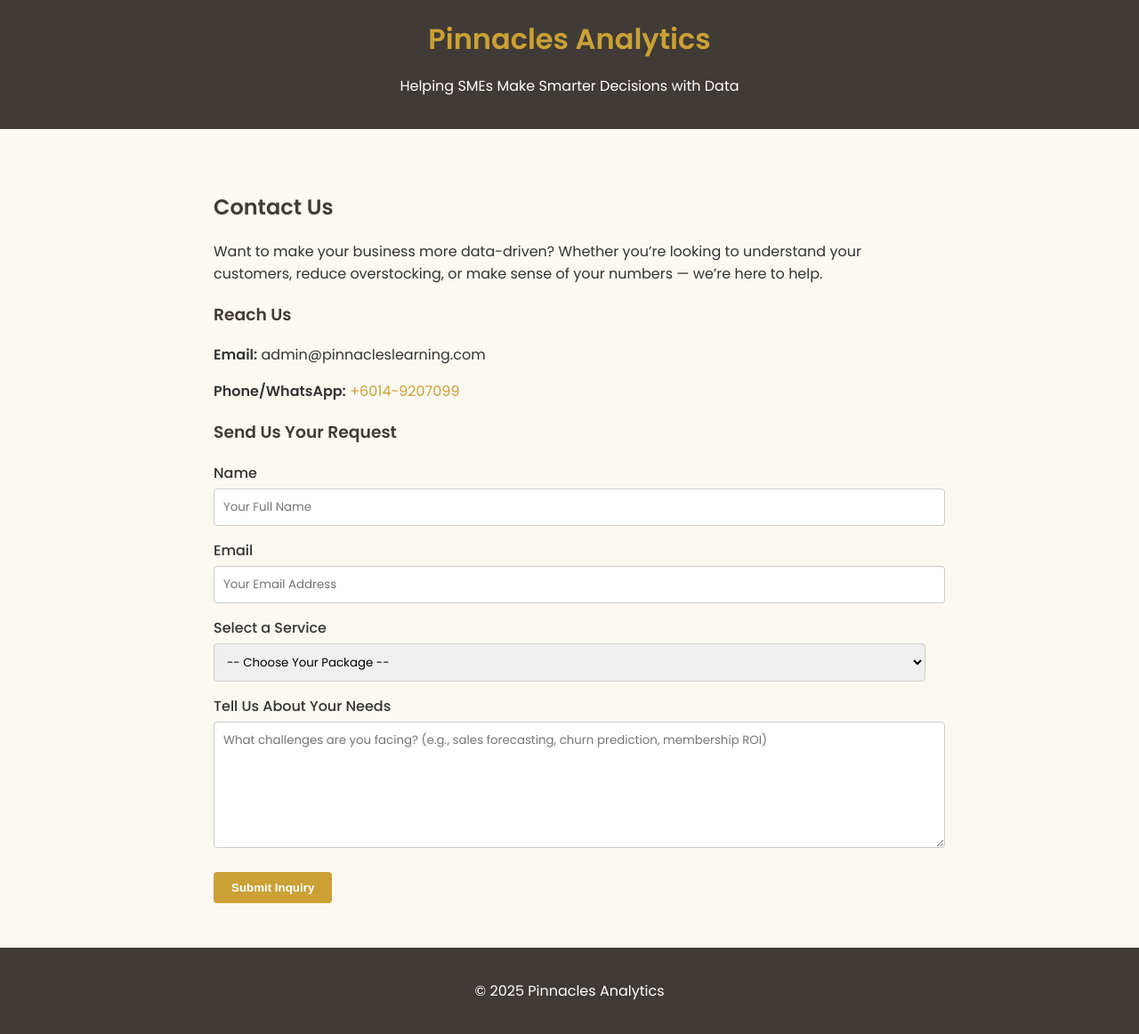
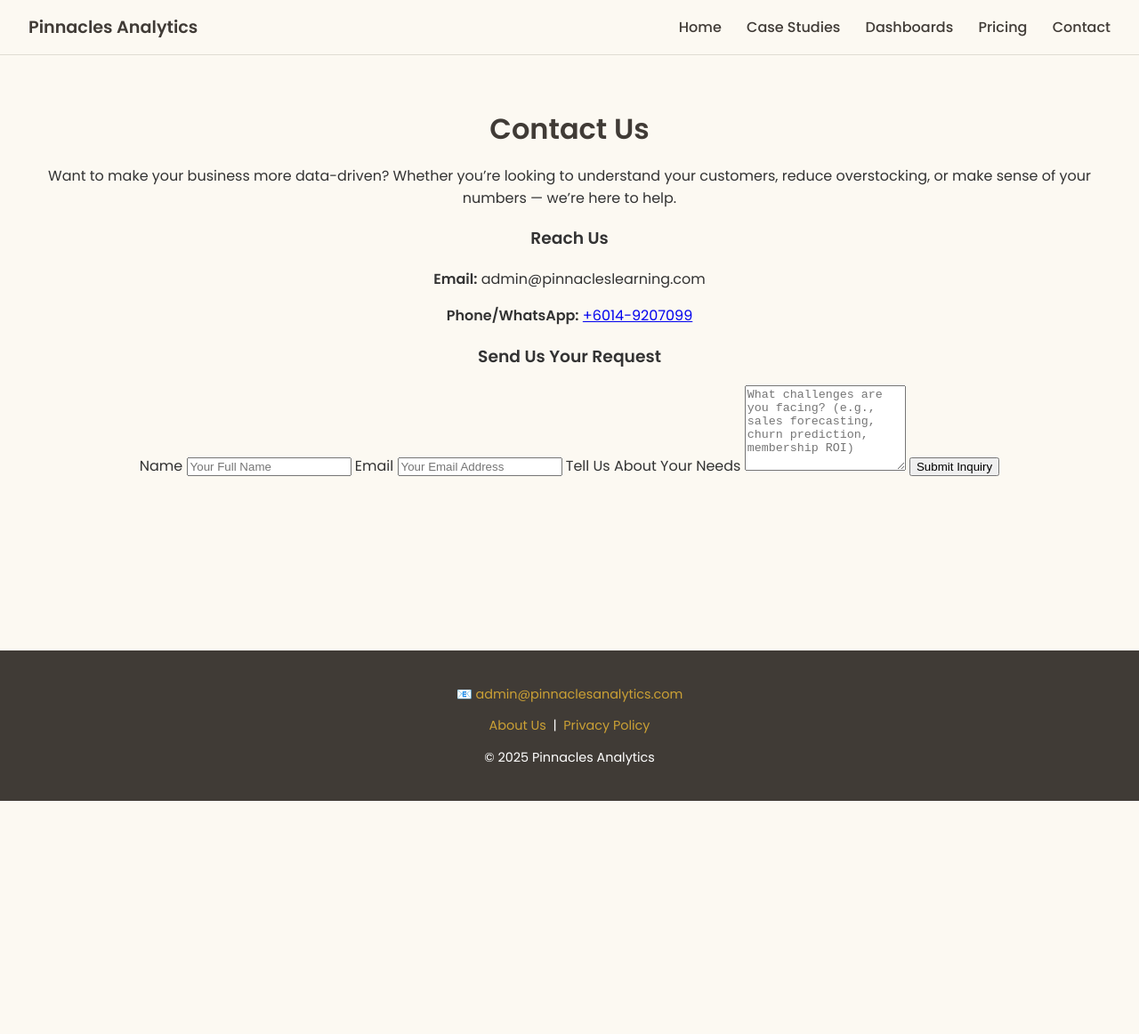
Before and after one commit to lyven81/pinnacles-learning-website, a Jekyll site: the page contact.html, which Jekyll copies as it is, in a window 1280 px wide. Shown: the whole page at 89% size. Built offline with Jekyll 4.4.1, drawn with Linux system fonts in a browser that asks for light colours; after the commit the page ends 900 px from its top, so only the background shows below that.

Commit message:
Update contact.html

```diff
--- a/contact.html
+++ b/contact.html
@@ -1,80 +1,192 @@
+
 <!DOCTYPE html>
 <html lang="en">
 <head>
-  <meta charset="UTF-8">
-  <meta name="viewport" content="width=device-width, initial-scale=1.0">
-  <title>Contact Us | Pinnacles Analytics</title>
-  <link href="https://fonts.googleapis.com/css2?family=Poppins:wght@400;500;600&display=swap" rel="stylesheet">
+  <meta charset="UTF-8" />
+  <meta name="viewport" content="width=device-width, initial-scale=1.0" />
+  <title>Pinnacles Analytics | Friendly Data Help</title>
+  <link href="https://fonts.googleapis.com/css2?family=Poppins:wght@400;500;600&display=swap" rel="stylesheet" />
   <style>
-    body {
+    html, body {
+      height: 100%;
+      margin: 0;
       font-family: 'Poppins', sans-serif;
-      margin: 0;
-      padding: 0;
       background-color: #FCF9F2;
       color: #333;
     }
-    header, footer {
+
+    body {
+      display: flex;
+      flex-direction: column;
+    }
+
+    .navbar {
+      display: flex;
+      justify-content: space-between;
+      align-items: center;
+      background-color: #FCF9F2;
+      padding: 1rem 2rem;
+      border-bottom: 1px solid #e0ddd3;
+    }
+
+    .navbar .brand {
+      font-size: 1.2rem;
+      font-weight: 600;
+      color: #403B36;
+    }
+
+    .navbar nav a {
+      margin-left: 1.5rem;
+      text-decoration: none;
+      color: #403B36;
+      font-weight: 500;
+    }
+
+    .navbar nav a:hover {
+      color: #CBA135;
+    }
+
+    header {
+      text-align: center;
+      padding: 4rem 1rem 3rem;
+      background: linear-gradient(to bottom right, #FCF9F2, #fff9e7);
+    }
+
+    header h1 {
+      font-size: 2.5rem;
+      color: #403B36;
+      margin-top: 0.5rem;
+    }
+
+    .intro h2 {
+  font-size: 2rem;
+  color: #403B36;
+  margin-bottom: 0.5rem;
+}
+
+    header p {
+      font-size: 1.1rem;
+      color: #555;
+      max-width: 600px;
+      margin: 1rem auto 2rem;
+    }
+
+    .cta-button {
+      display: inline-block;
+      background-color: #CBA135;
+      color: white;
+      text-decoration: none;
+      padding: 12px 25px;
+      border-radius: 6px;
+      font-weight: 600;
+      font-size: 1.05rem;
+    }
+
+    .cta-button:hover {
+      background-color: #b08e2e;
+    }
+
+    .container {
+      max-width: 1200px;
+      margin: 0 auto;
+      padding: 2rem 1rem;
+      text-align: center;
+    }
+
+    .intro {
+      margin-bottom: 2rem;
+    }
+
+    .case-grid {
+      display: flex;
+      flex-wrap: wrap;
+      justify-content: center;
+      gap: 2rem;
+    }
+
+    .case-card {
+      background: #FFFFFF;
+      border: 1px solid #e0ddd3;
+      border-radius: 12px;
+      padding: 1.5rem;
+      width: 300px;
+      box-shadow: 0 2px 6px rgba(0, 0, 0, 0.05);
+      text-align: center;
+    }
+
+    .case-card h3 {
+      color: #403B36;
+      margin-top: 0;
+    }
+
+    .case-card a {
+      color: #CBA135;
+      font-weight: 500;
+      text-decoration: none;
+    }
+
+    .case-card a:hover {
+      text-decoration: underline;
+    }
+
+    .spacer {
+      flex: 1;
+    }
+
+    footer {
       background-color: #403B36;
       color: white;
       text-align: center;
-      padding: 20px 0;
+      padding: 1.5rem;
+      font-size: 0.9rem;
     }
-    header h1 {
-      color: #CBA135;
-      margin: 0;
-      font-size: 2rem;
-    }
-    .container {
-      max-width: 800px;
-      margin: 30px auto;
-      padding: 20px;
-    }
-    h2, h3 {
-      color: #403B36;
-    }
-    form label {
-      display: block;
-      margin-top: 15px;
-      font-weight: 500;
-    }
-    form input, form select, form textarea {
-      width: 100%;
-      padding: 10px;
-      margin-top: 5px;
-      border: 1px solid #ccc;
-      border-radius: 4px;
-      font-family: 'Poppins', sans-serif;
-    }
-    form button {
-      margin-top: 20px;
-      padding: 10px 20px;
-      background-color: #CBA135;
-      color: white;
-      border: none;
-      border-radius: 4px;
-      font-weight: 600;
-      cursor: pointer;
-    }
-    form button:hover {
-      background-color: #B17F28;
-    }
-    a {
+
+    footer a {
       color: #CBA135;
       text-decoration: none;
     }
-    a:hover {
+
+    footer a:hover {
       text-decoration: underline;
+    }
+
+    @media (max-width: 768px) {
+      .navbar {
+        flex-direction: column;
+        align-items: flex-start;
+      }
+
+      .navbar nav {
+        margin-top: 0.5rem;
+      }
+
+      header h1 {
+        font-size: 2rem;
+      }
+
+      .cta-button {
+        font-size: 1rem;
+        padding: 10px 20px;
+      }
     }
   </style>
 </head>
 <body>
-  <header>
-    <h1>Pinnacles Analytics</h1>
-    <p>Helping SMEs Make Smarter Decisions with Data</p>
-  </header>
+
+  <div class="navbar">
+    <div class="brand">Pinnacles Analytics</div>
+    <nav>
+      <a href="index.html">Home</a>
+      <a href="case-studies.html">Case Studies</a>
+      <a href="dashboard.html">Dashboards</a>
+      <a href="pricing.html">Pricing</a>
+      <a href="contact.html">Contact</a>
+    </nav>
+  </div>
 
   <div class="container">
-    <h2>Contact Us</h2>
+    <section class="intro">
+        <h2>Contact Us</h2>
     <p>
       Want to make your business more data-driven? Whether you’re looking to understand your customers, reduce overstocking, or make sense of your numbers — we’re here to help.
     </p>
@@ -91,14 +203,6 @@
       <label for="email">Email</label>
       <input type="email" id="email" name="email" placeholder="Your Email Address" required>
 
-      <label for="package">Select a Service</label>
-      <select id="package" name="package" required>
-        <option value="">-- Choose Your Package --</option>
-        <option value="Data Consultation - RM500">Data Consultation – RM500</option>
-        <option value="Custom Dashboard (Project-Based) - RM3500">Custom Dashboard – RM3,500</option>
-        <option value="Monthly Insights Report - RM1000">Monthly Insights Report – RM1,000/month</option>
-      </select>
-
       <label for="message">Tell Us About Your Needs</label>
       <textarea id="message" name="message" rows="6" placeholder="What challenges are you facing? (e.g., sales forecasting, churn prediction, membership ROI)" required></textarea>
 
@@ -106,8 +210,16 @@
     </form>
   </div>
 
+  <div class="spacer"></div>
+
   <footer>
+    <p>📧 <a href="mailto:admin@pinnaclesanalytics.com">admin@pinnaclesanalytics.com</a></p>
+    <p>
+      <a href="about.html">About Us</a> &nbsp;|&nbsp;
+      <a href="privacy-policy.html">Privacy Policy</a>
+    </p>
     <p>© 2025 Pinnacles Analytics</p>
   </footer>
+
 </body>
 </html>
```
